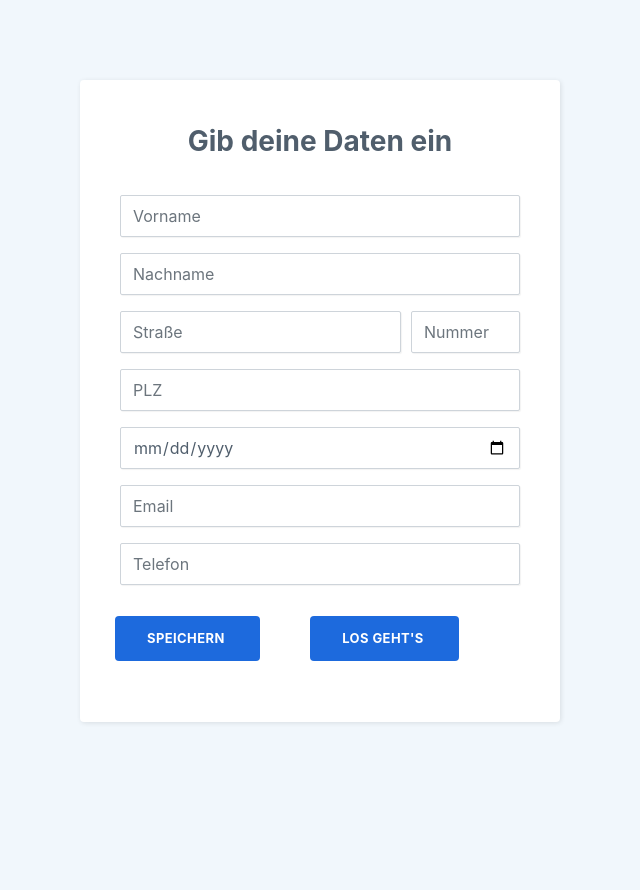
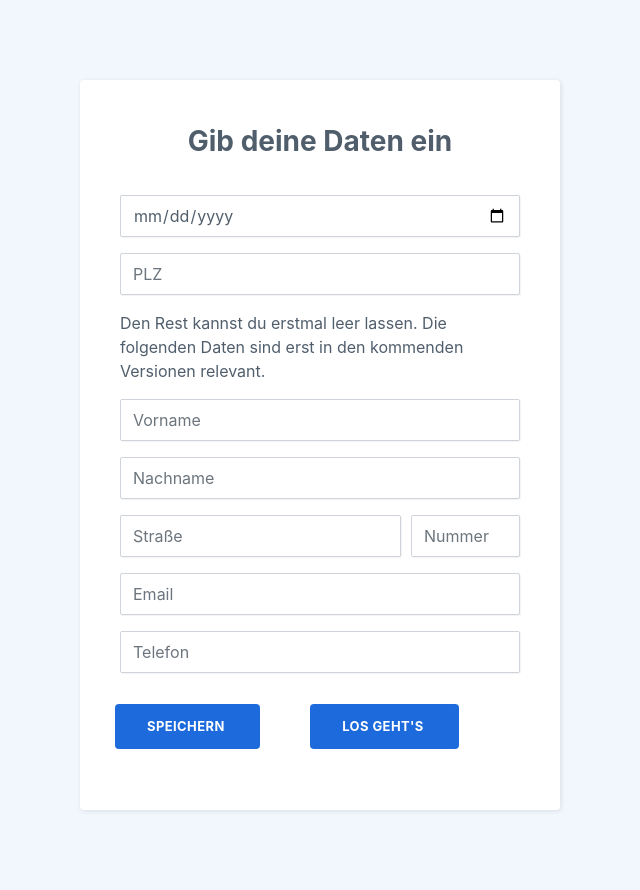
Before and after one commit to Piitschy/ImpfBot, a Flask app: page / in a window 1280 px wide. Shown: the whole page, without its empty margins (320-960 px from the left). Before the commit the page ends 723 px from the top, so only its background shows below. Run offline with Flask 2, Linux system fonts and the light colour scheme; parts of the project's set-up code (start-up, migrations or seed data) failed here and were passed over; some libraries are stand-ins or nearby versions.

Commit message:
add info text on UI

```diff
--- a/templates/index.html
+++ b/templates/index.html
@@ -14,6 +14,9 @@
     <section class="contact-clean">
         <form method="post">
             <h2 class="text-center">Gib deine Daten ein</h2>
+            <div class="form-group"><input class="form-control" type="date" name="geb" placeholder="Geburtstag" value = "{{ geb }}"></div>
+            <div class="form-group"><input class="form-control" type="number" name="plz" placeholder="PLZ" value = "{{ plz }}"></div>
+            <div><p>Den Rest kannst du erstmal leer lassen. Die folgenden Daten sind erst in den kommenden Versionen relevant.</p></div>
             <div class="form-group"><input class="form-control" type="text" name="firstname" placeholder="Vorname" value = "{{ firstname }}"></div>
             <div class="form-group"><input class="form-control" type="text" name="lastname" placeholder="Nachname" value = "{{ lastname }}"></div>
             <div class="form-group">
@@ -22,8 +25,6 @@
                     <div class="col"><input class="form-control" type="text" name="hausnr" placeholder="Nummer" value = "{{ hausnr }}" ></div>
                 </div>
             </div>
-            <div class="form-group"><input class="form-control" type="number" name="plz" placeholder="PLZ" value = "{{ plz }}"></div>
-            <div class="form-group"><input class="form-control" type="date" name="geb" placeholder="Geburtstag" value = "{{ geb }}"></div>
             <div class="form-group"><input class="form-control" type="email" name="mail" placeholder="Email" value = "{{ mail }}"></div>
             <div class="form-group"><input class="form-control" type="tel" name="tel" placeholder="Telefon" value = "{{ tel }}"></div>
             <div class="form-group">
```
